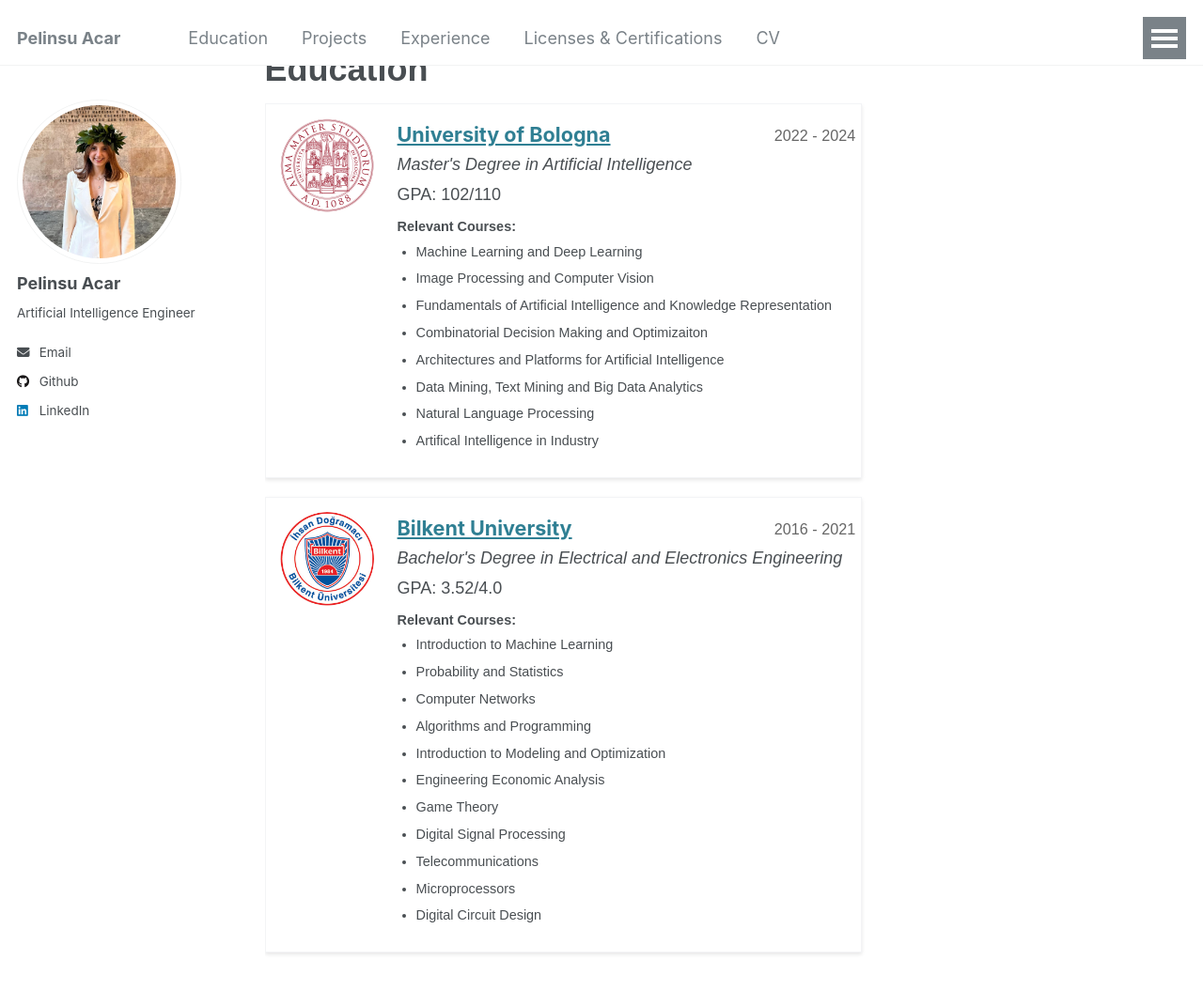
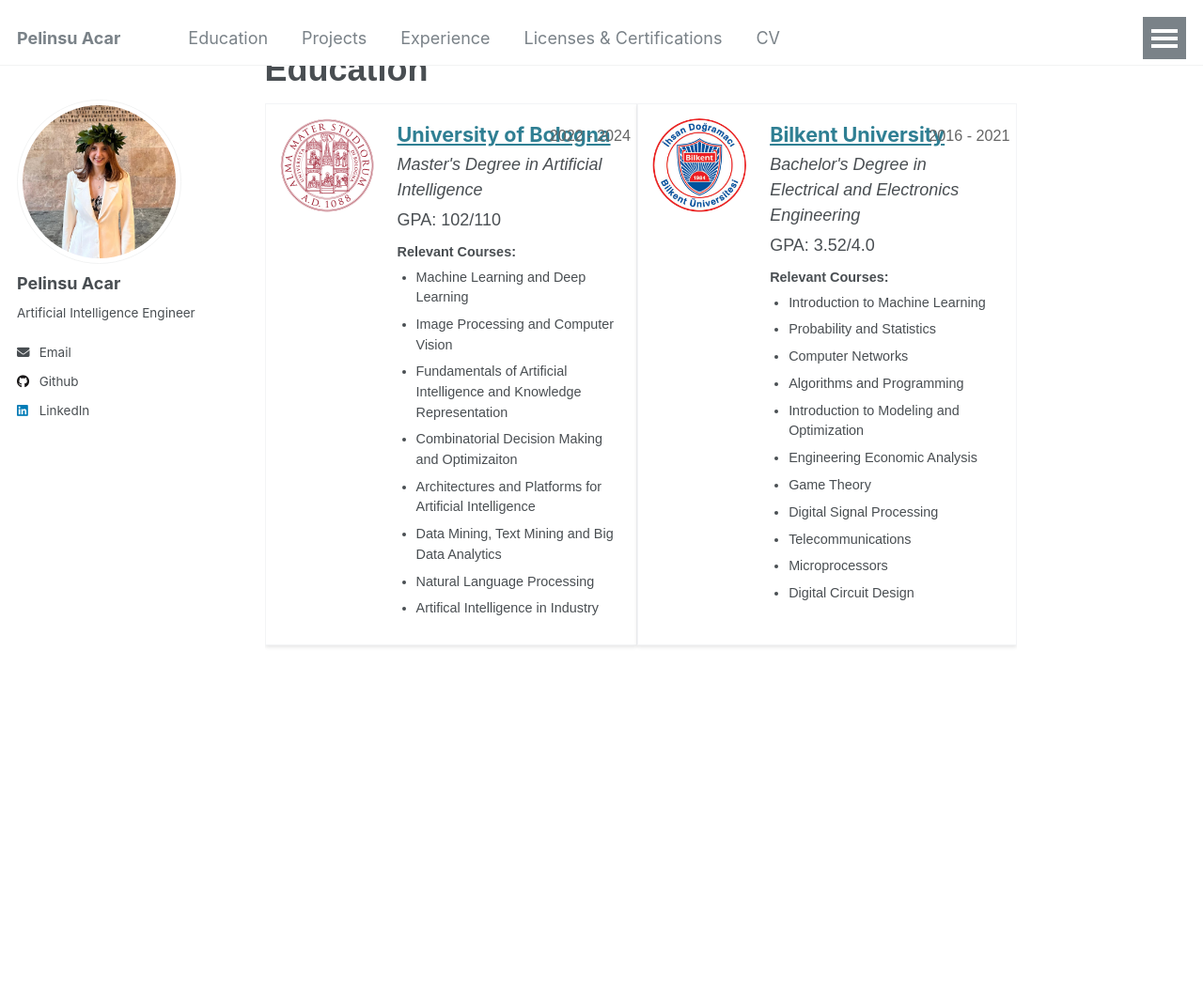
Before and after one commit to pelinsuacar/pelinsuacar.github.io, a Jekyll site: the page built from _pages/education.md, in a window 1280 px wide and 1070 px high. Shown: the top 1055 px of the window at 94% size. Built offline with Jekyll 4.4.1, drawn with Linux system fonts in a browser that asks for light colours.

Commit message:
Update education.html

```diff
--- a/_layouts/education.html
+++ b/_layouts/education.html
@@ -43,6 +43,14 @@ layout: default
     }
 
     .education {
+    display: flex;
+    margin-left: 0; /* Remove any centering */
+    overflow: hidden;  /* Prevent layout shifts */
+    max-width: 800px;
+    width: 100%;
+    }
+
+   .education-section {
     display: flex;
     margin-left: 0; /* Remove any centering */
     overflow: hidden;  /* Prevent layout shifts */
```
